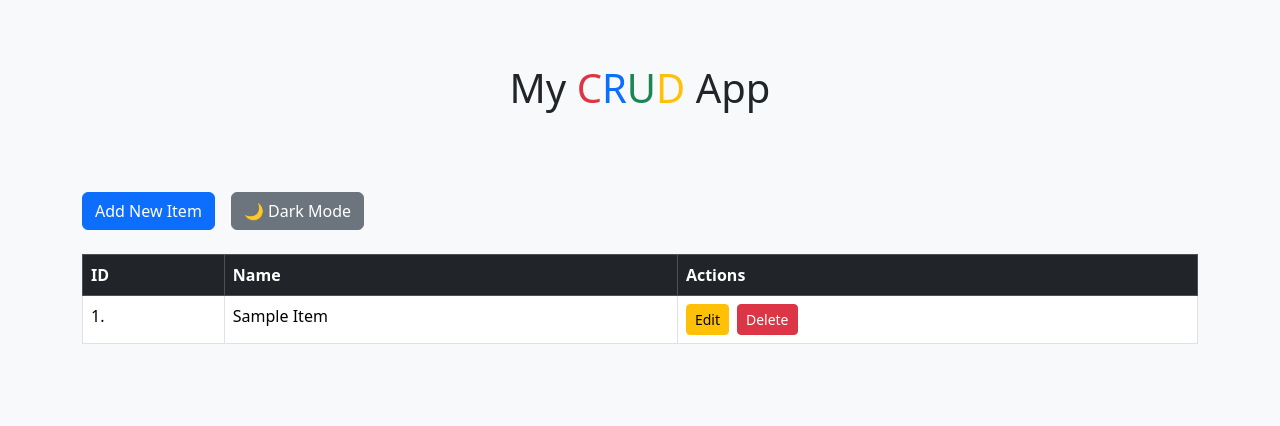
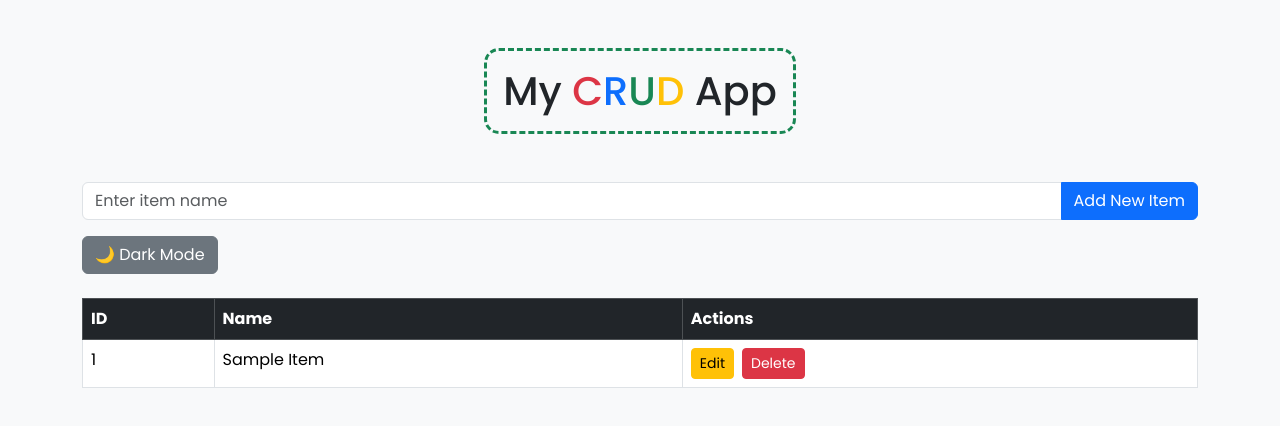
Before and after one commit to KelvinCode1234/CRUD-App, a React (Vite) app: page / in a window 1280 px wide. Shown: the top 426 px of the page. Built offline with nearby package versions, Linux system fonts and the light colour scheme.

Commit message:
Update App.tsx

```diff
--- a/src/App.tsx
+++ b/src/App.tsx
@@ -1,6 +1,7 @@
 import React, { useState, useEffect, useRef } from "react";
 import "bootstrap/dist/css/bootstrap.min.css";
 import "bootstrap/dist/js/bootstrap.bundle.min.js";
+import './index.css';
 
 interface Item {
   id: number;
@@ -10,9 +11,10 @@
 const App: React.FC = () => {
   const [items, setItems] = useState<Item[]>(() => {
     const savedItems = localStorage.getItem("crudItems");
-    return savedItems ? JSON.parse(savedItems) : [{ id: 1 + '.', name: "Sample Item" }];
+    return savedItems ? JSON.parse(savedItems) : [{ id: 1, name: "Sample Item" }];
   });
 
+  const [newItemName, setNewItemName] = useState<string>("");
   const [editId, setEditId] = useState<number | null>(null);
   const [editName, setEditName] = useState<string>("");
   const [toastMessage, setToastMessage] = useState<string | null>(null);
@@ -39,13 +41,13 @@
   };
 
   const addItem = (): void => {
-    if (!editName.trim()) {
+    if (!newItemName.trim()) {
       showToast("Name cannot be empty!", "danger");
       return;
     }
-    const newItem: Item = { id: items.length + 1, name: editName.trim() };
+    const newItem: Item = { id: items.length + 1, name: newItemName.trim() };
     setItems([...items, newItem]);
-    setEditName("");
+    setNewItemName("");
     showToast("Item added successfully!", "success");
   };
 
@@ -80,11 +82,20 @@
         <span className="text-warning">D</span> App
       </h1>
 
-      <button className="btn btn-primary mt-3" onClick={addItem}>
-        Add New Item
-      </button>
+      <div className="input-group mt-3">
+        <input
+          type="text"
+          className="form-control"
+          placeholder="Enter item name"
+          value={newItemName}
+          onChange={(e) => setNewItemName(e.target.value)}
+        />
+        <button className="btn btn-primary" onClick={addItem}>
+          Add New Item
+        </button>
+      </div>
 
-      <button className="btn btn-secondary ms-3 mt-3" onClick={() => setDarkMode(!darkMode)}>
+      <button className="btn btn-secondary mt-3" onClick={() => setDarkMode(!darkMode)}>
         {darkMode ? "☀️ Light Mode" : "🌙 Dark Mode"}
       </button>
 
```
